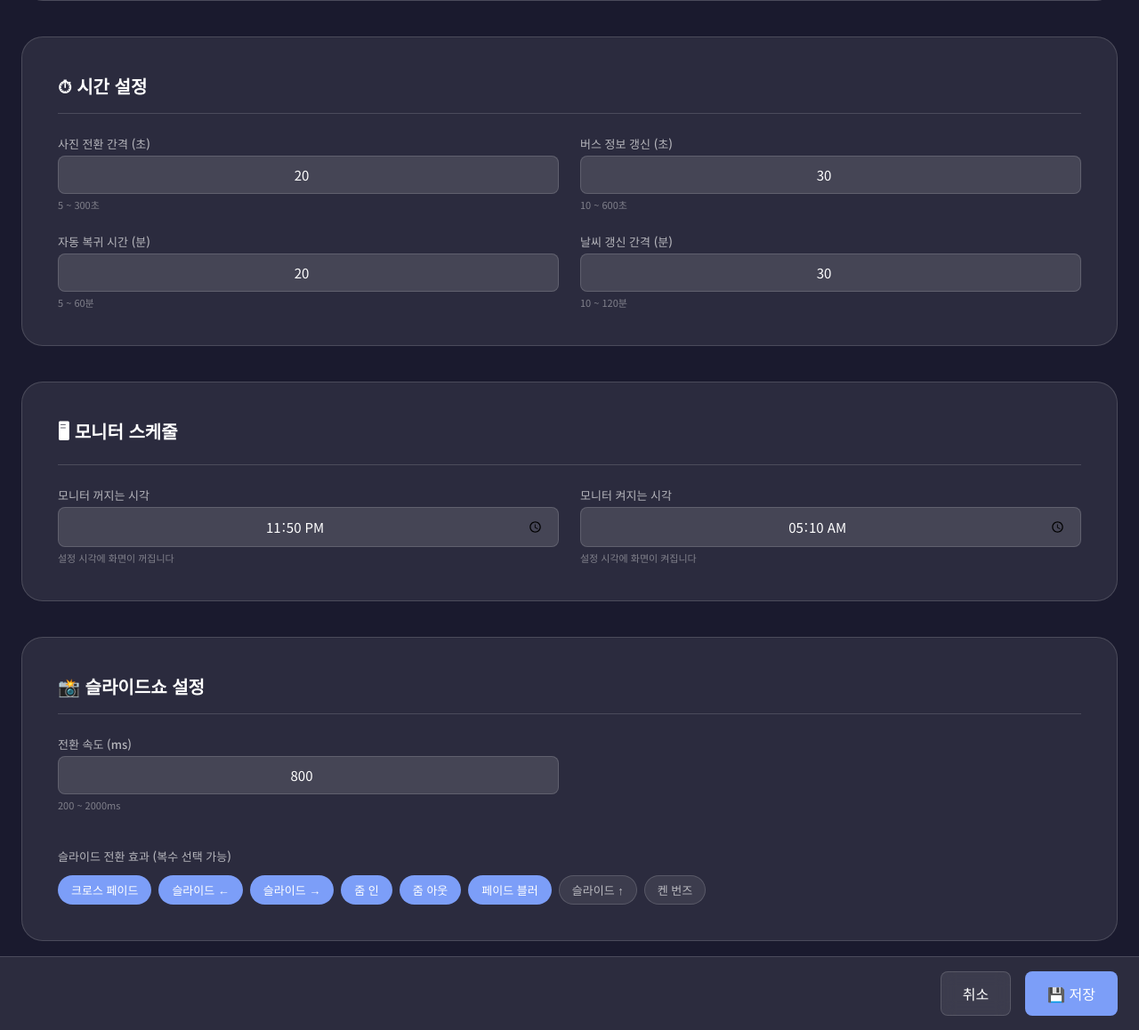
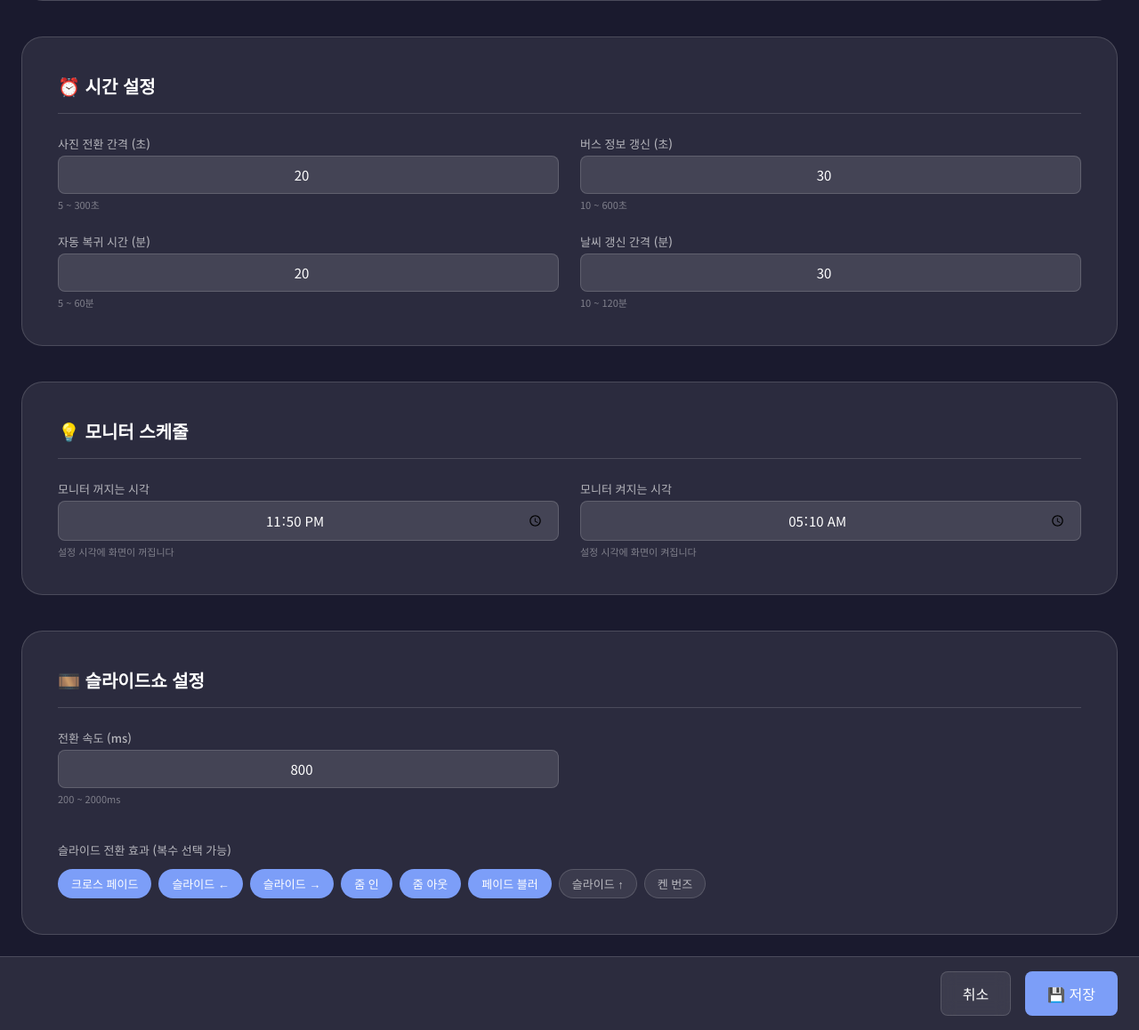
Before and after one commit to happyhajo01/photoframe-businfo, a Flask app: page /settings in a window 1280 px wide. Shown: the part 676-1834 px from the top of the page at 89% size. Run offline with Flask 3, Linux system fonts and the light colour scheme.

Commit message:
설정 페이지 섹션 제목 아이콘을 내용에 더 맞게 교체
시간 설정: 스톱워치(⏱) → 알람시계(⏰)
모니터 스케줄: 데스크톱(🖥) → 전구(💡, 켜짐/꺼짐 느낌)
슬라이드쇼 설정: 카메라(📸) → 필름 릴(🎞️)

Co-Authored-By: Claude Sonnet 5 <noreply@anthropic.com>

```diff
--- a/templates/settings.html
+++ b/templates/settings.html
@@ -61,7 +61,7 @@
 
     <!-- ── 시간 설정 ── -->
     <div class="settings-section">
-      <div class="settings-section__title">⏱ 시간 설정</div>
+      <div class="settings-section__title">⏰ 시간 설정</div>
       <div class="settings-grid">
         <div class="settings-field">
           <label for="photoInterval">사진 전환 간격 (초)</label>
@@ -88,7 +88,7 @@
 
     <!-- ── 모니터 제어 ── -->
     <div class="settings-section">
-      <div class="settings-section__title">🖥 모니터 스케줄</div>
+      <div class="settings-section__title">💡 모니터 스케줄</div>
       <div class="settings-grid">
         <div class="settings-field">
           <label for="monitorOffTime">모니터 꺼지는 시각</label>
@@ -105,7 +105,7 @@
 
     <!-- ── 슬라이드쇼 설정 ── -->
     <div class="settings-section">
-      <div class="settings-section__title">📸 슬라이드쇼 설정</div>
+      <div class="settings-section__title">🎞️ 슬라이드쇼 설정</div>
       <div class="settings-grid">
         <div class="settings-field">
           <label for="transitionSpeed">전환 속도 (ms)</label>
```
